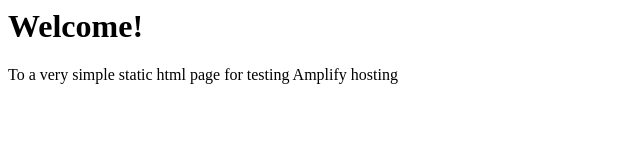
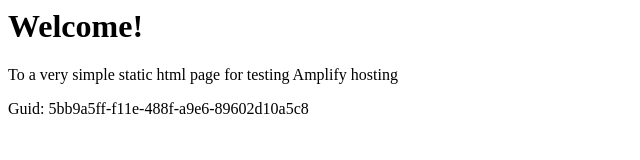
Before and after one commit to aws-aemilia-dub/Github-PR-Commit-Integration-Test-DoNotTouch-v1-prod-eu-west-1, a website: page src/index.html in a window 1280 px wide. Shown: the whole page, without its empty margins (0-640 px from the left). Drawn offline with Linux system fonts and the light colour scheme.

Commit message:
commit from integ tests

```diff
--- a/src/index.html
+++ b/src/index.html
@@ -1,3 +1,5 @@
+
+
 <html lang="en">
 
 <head>
@@ -10,6 +12,6 @@
 <body>
     <h1>Welcome!</h1>
     <p>To a very simple static html page for testing Amplify hosting</p>
-</body>
+    <p>Guid: 5bb9a5ff-f11e-488f-a9e6-89602d10a5c8</p></body>
 
 </html>
```
